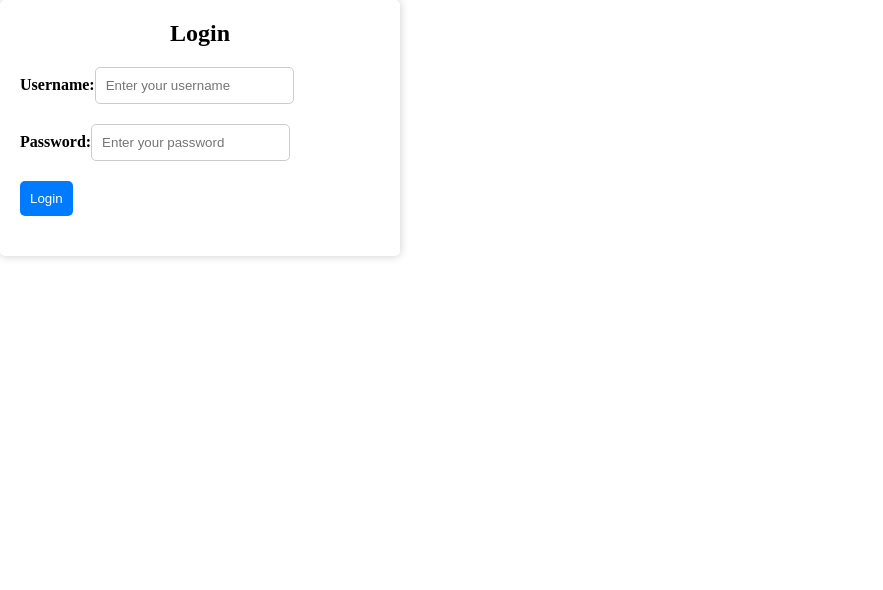
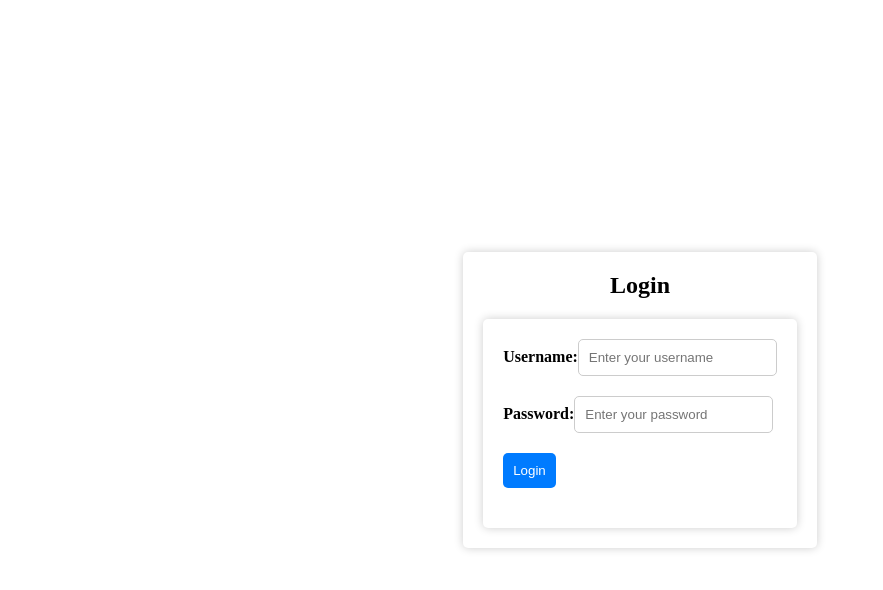
Before and after one commit to PeacefulBz/hello-react, a React (Vite) app: page /Userlogin in a window 1280 px wide. Shown: the top 590 px of the page, without its empty margins (0-883 px from the left). Built offline with nearby package versions, Linux system fonts and the light colour scheme.

Commit message:
Update Userlogin

```diff
--- a/src/Components/Userlogin.css
+++ b/src/Components/Userlogin.css
@@ -1,13 +1,11 @@
-.bigbody {
-  font-family: Arial, Helvetica, sans-serif;
-  background-color: #f4f4f4;
+.logincontainer {
   display: flex;
   justify-content: center;
   align-items: center;
-  height: 100vh; /* This centers the content vertically on the screen. */
-  margin: 0;
+  min-height: 100vh;
 }
-.logincontainer {
+
+.login-form {
   max-width: 400px;
   padding: 20px;
   background-color: #fff;
@@ -24,11 +22,6 @@ h2 {
   text-align: center;
   font-size: 40px;
   color: #333;
-}
-
-.login-form {
-  display: flex;
-  flex-direction: column;
 }
 
 .form-group {
--- a/src/Components/Userlogin.tsx
+++ b/src/Components/Userlogin.tsx
@@ -4,8 +4,8 @@ import "./Userlogin.css";
 function Userlogin() {
   return (
     <>
-      <div className="bodylogin">
-        <div className="logincontainer">
+      <div className="logincontainer">
+        <div className="login-form">
           <h2>Login</h2>
           <div className="icon">
             <i className="fas fa-user"></i>
```
